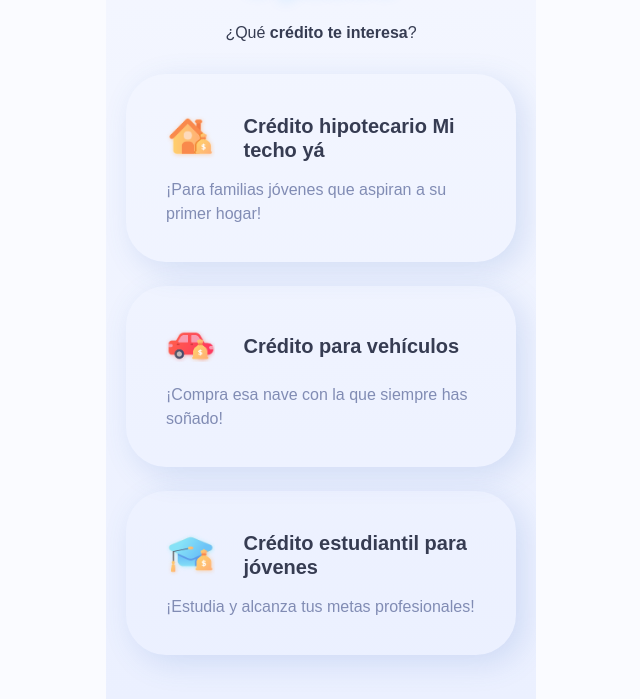
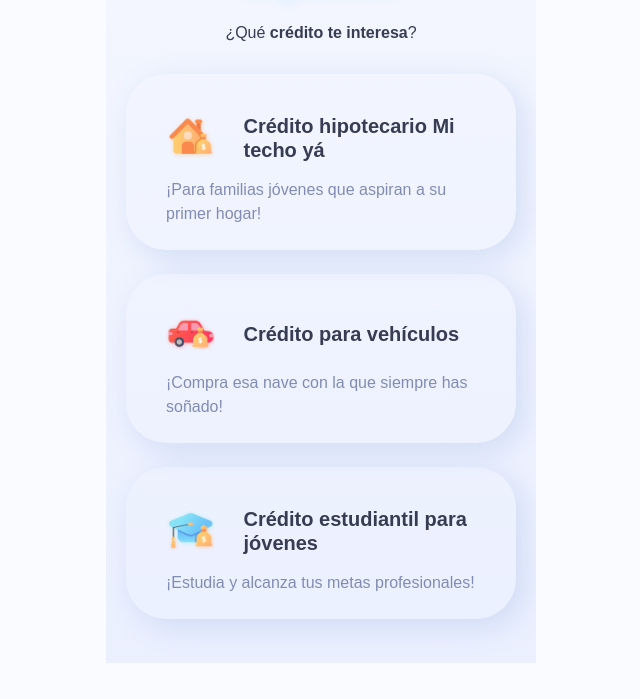
Before and after one commit to luchoweb/frontend-test-red5g-2, a website: page index.html in a window 1280 px wide. Shown: the part 604-1303 px from the top of the page, without its empty margins (319-959 px from the left). After the commit the page ends 1267 px from the top, so only its background shows below. Drawn offline with Linux system fonts and the light colour scheme; a web font is replaced by a local one.

Commit message:
loan box improvement

```diff
--- a/css/scss/components/_loans.scss
+++ b/css/scss/components/_loans.scss
@@ -18,13 +18,16 @@
       margin-bottom: 1.5rem;
 
       &-box {
+        cursor: pointer;
+        padding: 40px 40px 24px 40px;
+      }
+
+      &-content {
         align-items: center;
-        cursor: pointer;
         display: grid;
         grid-template-columns: 1fr 3fr;
         grid-template-rows: 2fr;
         gap: 1rem 0;
-        padding: 40px 40px 20px 40px;
       }
 
       &-icon {
@@ -53,7 +56,7 @@
         color: var(--color-text);
         grid-column: span 2;
         line-height: 24px;
-        margin-top: 0;
+        margin: 0;
       }
     }
   }
--- a/index.html
+++ b/index.html
@@ -47,37 +47,49 @@
         <ul class="loans-list">
           <li class="loan" data-type="house">
             <div class="loan-box">
+              <div class="loan-content">
                 <picture class="loan-icon">
-                <img src="images/icon-house.png" alt="house">
+                  <img src="images/icon-house.png" alt="house" />
                 </picture>
 
                 <p class="loan-name">Crédito hipotecario Mi techo yá</p>
 
-              <p class="loan-description">¡Para familias jóvenes que aspiran a su primer hogar!</p>
+                <p class="loan-description">
+                  ¡Para familias jóvenes que aspiran a su primer hogar!
+                </p>
+              </div>
             </div>
           </li>
 
           <li class="loan" data-type="car">
             <div class="loan-box">
+              <div class="loan-content">
                 <picture class="loan-icon">
-                <img src="images/icon-car.png" alt="car">
+                  <img src="images/icon-car.png" alt="car" />
                 </picture>
 
                 <p class="loan-name">Crédito para vehículos</p>
 
-              <p class="loan-description">¡Compra esa nave con la que siempre has soñado!</p>
+                <p class="loan-description">
+                  ¡Compra esa nave con la que siempre has soñado!
+                </p>
+              </div>
             </div>
           </li>
 
           <li class="loan" data-type="study">
             <div class="loan-box">
+              <div class="loan-content">
                 <picture class="loan-icon">
-                <img src="images/icon-study.png" alt="study">
+                  <img src="images/icon-study.png" alt="study" />
                 </picture>
 
                 <p class="loan-name">Crédito estudiantil para jóvenes</p>
 
-              <p class="loan-description">¡Estudia y alcanza tus metas profesionales!</p>
+                <p class="loan-description">
+                  ¡Estudia y alcanza tus metas profesionales!
+                </p>
+              </div>
             </div>
           </li>
         </ul>
```
Also changed, not shown: css/style.css. Lines whose indentation alone changed are shown as unchanged.
